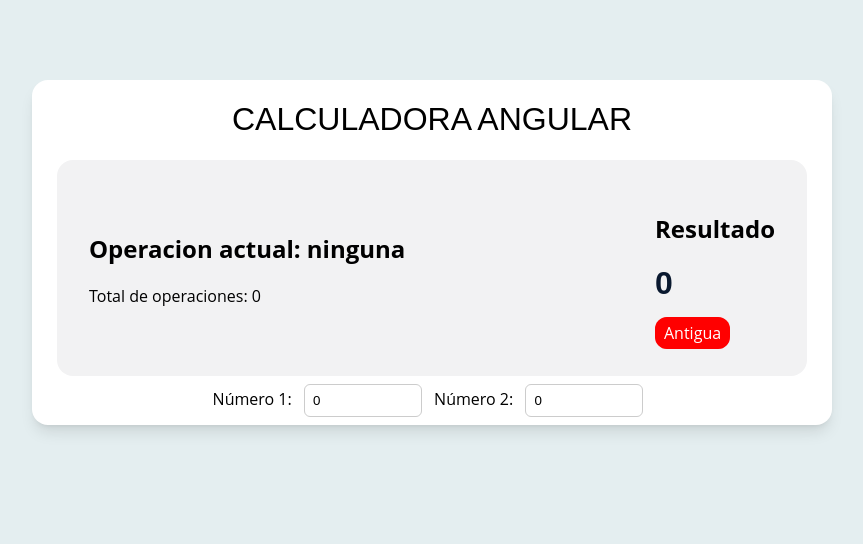
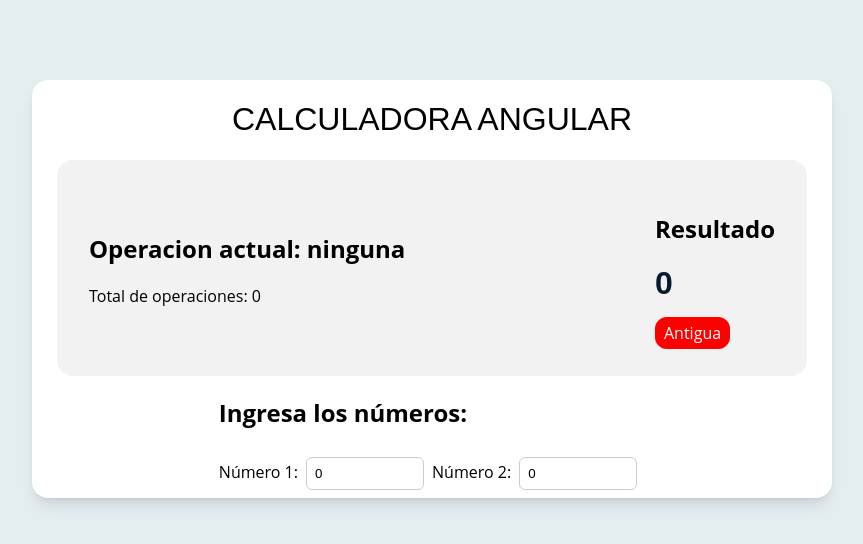
Before and after one commit to dev-senior-estudiantes/data-binding, an Angular app: page / in a window 1280 px wide. Shown: the top 544 px of the page, without its empty margins (208-1071 px from the left). Built offline with nearby package versions, Linux system fonts and the light colour scheme; a web font is replaced by a local one.

Commit message:
Creo los labes asociados a cada input con sus caracteristicas

```diff
--- a/src/app/calculadora/calculadora.html
+++ b/src/app/calculadora/calculadora.html
@@ -36,15 +36,12 @@
   </div>
 
   <!-- Inputs para los números -->
-  <div>
-    <label>
-      Número 1:
-      <input type="number" [(ngModel)]="numero1" />
-    </label>
-    <label>
-      Número 2:
-      <input type="number" [(ngModel)]="numero2" />
-    </label>
+  <div class="entrada-numeros">
+    <h2>Ingresa los números:</h2>
+    <label for="numero1">Número 1:</label>
+    <input id="numero1" class="input-numero" type="number" placeholder="Ejemplo: 123" [(ngModel)]="numero1" />
+    <label for="numero2">Número 2:</label>
+    <input id="numero2" class="input-numero" type="number" placeholder="Ejemplo: 123" [(ngModel)]="numero2" />
   </div>
 
   <!-- Botones de operaciones -->
```
